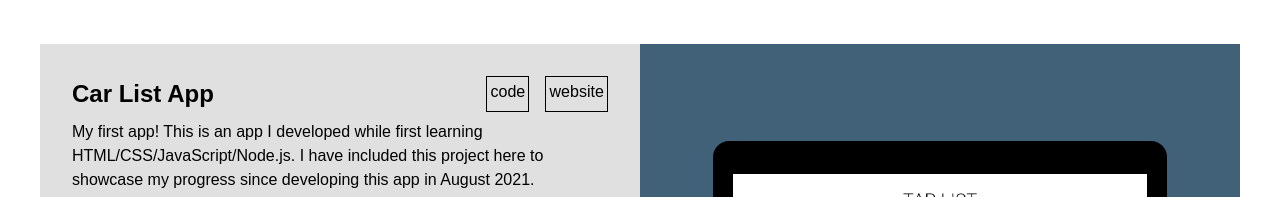
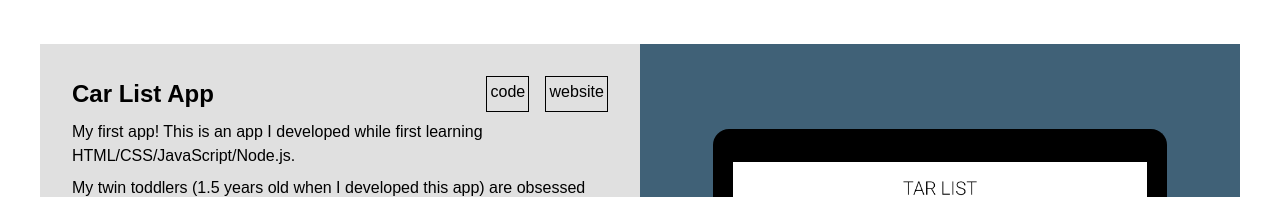
Before and after one commit to nmfretz/personal-website, a plain HTML site: page index.html in a window 1280 px wide. Shown: the part 3720-3917 px from the top of the page. Drawn offline with Linux system fonts and the light colour scheme; a web font is replaced by a local one.

Commit message:
update projects section

```diff
--- a/index.html
+++ b/index.html
@@ -326,10 +326,7 @@
                   <a href="https://tar-list.netlify.app/" target="_blank">website</a>
                 </div>
               </div>
-              <p>
-                My first app! This is an app I developed while first learning HTML/CSS/JavaScript/Node.js. I have
-                included this project here to showcase my progress since developing this app in August 2021.
-              </p>
+              <p>My first app! This is an app I developed while first learning HTML/CSS/JavaScript/Node.js.</p>
               <p>
                 My twin toddlers (1.5 years old when I developed this app) are obsessed with vehicles, so I developed an
                 app for us to explore and store their favourites in a fun way!
```
